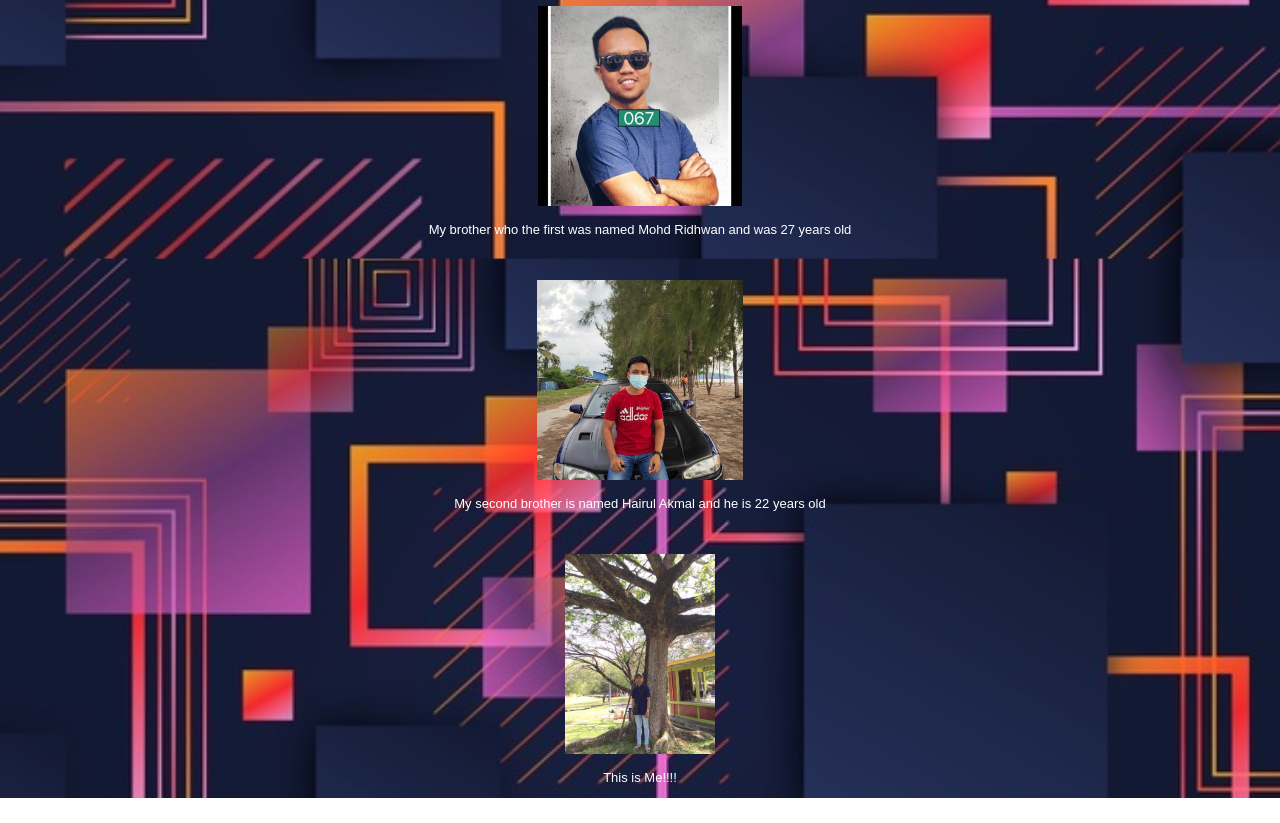
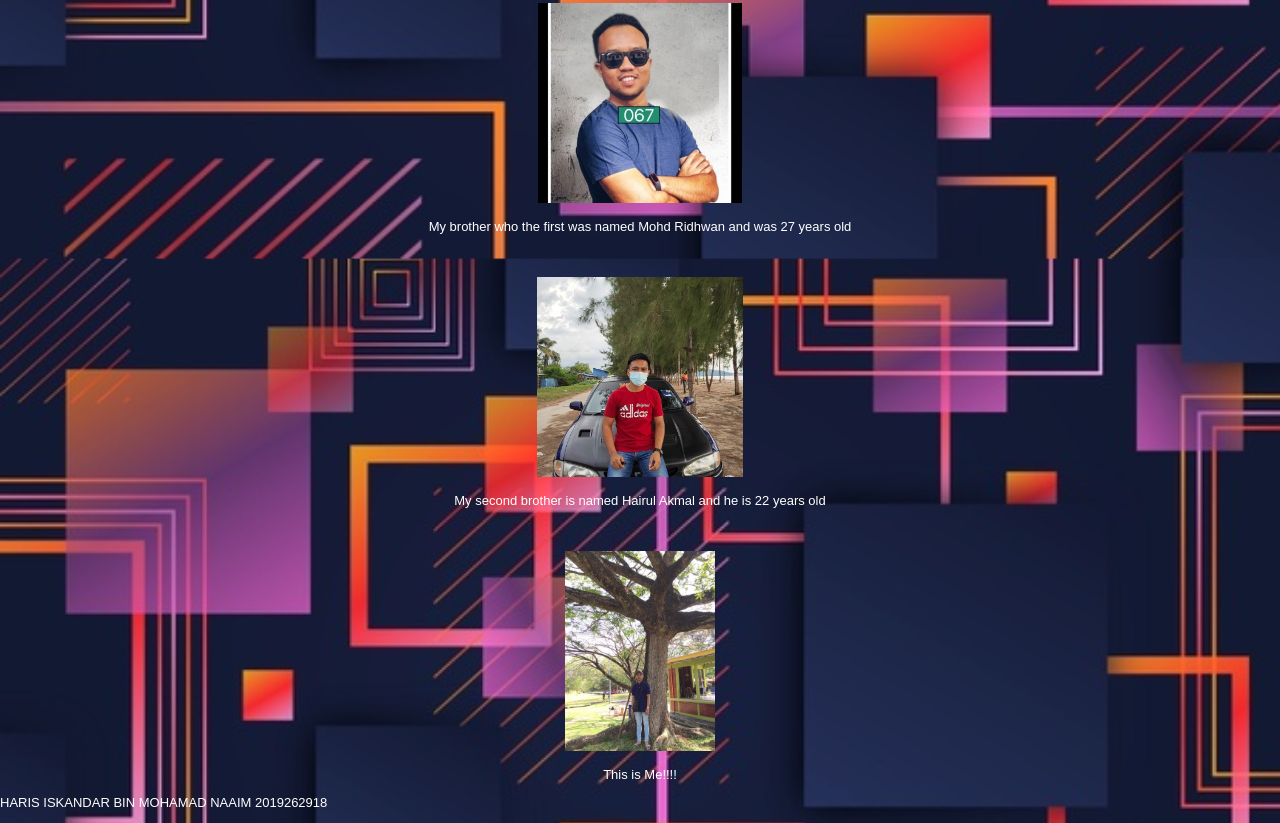
Before and after one commit to HARISISKANDAR/INDIVIDUAL_HARIS-ISKANDAR-BIN-MOHAMAD-NAAIM, a plain HTML site: page family.html in a window 1280 px wide. Shown: the part 594-1417 px from the top of the page. Before the commit the page ends 1392 px from the top, so only its background shows below. Drawn offline with Linux system fonts and the light colour scheme.

Commit message:
Update family.html

```diff
--- a/family.html
+++ b/family.html
@@ -71,7 +71,7 @@ html {
 
 
 
-
+<div>
 <center>
 <font color= "white">
 <font face = "Arial" size= "2px">
@@ -122,6 +122,14 @@ My second brother is named Hairul Akmal and he is 22 years old
 This is Me!!!!
 </p>
 
+</div>
+
+<div>
+<p>
+<font color= "white">
+HARIS ISKANDAR BIN MOHAMAD NAAIM 2019262918
+</p>
+</div>
 
 
 
```
